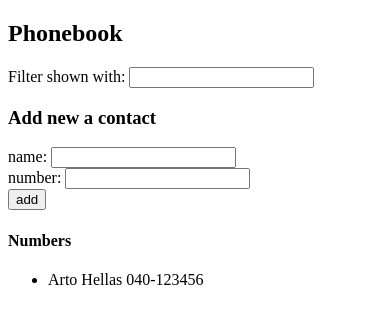
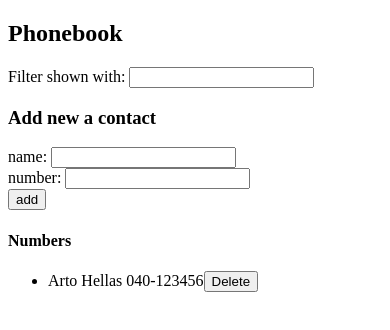
Before and after one commit to RoopeMaatta/Fullstackopen-Helsinki, a React (Create React App) app in the folder part2/phonebook/: page / in a window 390 px wide. Shown: the top 330 px of the page. Built offline with nearby package versions, Linux system fonts and the light colour scheme; no server answers.

Commit message:
2.14 phonebook: delete entry from database button

```diff
--- a/part2/phonebook/db.json
+++ b/part2/phonebook/db.json
@@ -1,5 +1,5 @@
 {
-    "persons":[
+  "persons": [
     {
       "name": "Arto Hellas",
       "number": "040-123456",
--- a/part2/phonebook/src/App.js
+++ b/part2/phonebook/src/App.js
@@ -4,10 +4,8 @@ import Filter from './components/Filter';
 import PersonForm from './components/PersonForm'
 import Persons from './components/Persons'
 
-// Import functions: getAll, create, update:
+// Import functions: getAll, create, update, deleteContact:
 import contactService from "./services/contacts"
-
-
 
 
 const App = () => {
@@ -15,38 +13,19 @@ const App = () => {
     { name: 'Arto Hellas', number: '040-123456', id: 1 },
   ])
   const [newContact, setContact] = useState({name: "", number: "", id: ""})
-  const [highId, setHighId] = useState(1)
   const [filterText, setFilterText] = useState("")
 
 
 useEffect(()=>{
-  console.log ("effect")
-
   contactService
     .getAll()
     .then(response => {
-      console.log("Promise done", response)
       setPersons(response)
-      // setHighId(response.data.length)
     })
     .catch(error => {
-      if (error.response) {
-        // The request was made and the server responded with a status code outside of the 2xx range
-        console.log(error.response.data);
-        console.log(error.response.status);
-        console.log(error.response.headers);
-      } else if (error.request) {
-        // The request was made but no response was received
-        console.log(error.request);
-      } else {
-        // Something happened in setting up the request that triggered an error
-        console.log('Error', error.message);
-      }
-      console.log(error.config);
+      console.log("Error getting all data from server", error)
     });
 }, [])
-
-
 
 
   const addContact = (event) => {
@@ -62,16 +41,30 @@ useEffect(()=>{
       contactService
       .create(newContact)
       .then( response => {
-        console.log(response)
         setPersons(persons.concat(response))
         setContact({name: '', number: ''})
-        //setContact({name: '', number: '', id: highId + 1})
-        //setHighId(highId+1)
       })
       .catch(error => {
         console.log("Error in createing new contact", error)
       })
     }
+  }
+
+
+  // WufQ: Saisiko deleteContactsin jotenkin suoraan person:ille ilman että sitä täytyisi kuljettaa persons:ssien läpi?
+  const deleteContact = (id) => {
+    const personToDelete = persons.find((person) => person.id === id);
+    if (personToDelete && window.confirm(`Delete ${personToDelete.name}?`)) {
+      contactService
+       .deleteContact(id)
+       .then(() => {
+        setPersons(persons.filter((person) => person.id !== id));
+      })
+      .catch((error) => {
+        console.log("Error in deleting contact", error);
+      });
+       }
+
   }
 
   const handleInputChange = (event) => {
@@ -105,6 +98,7 @@ useEffect(()=>{
     <Persons
       persons={persons}
       filterText={filterText}
+      deleteContact={deleteContact}
     />
 
     </div>
--- a/part2/phonebook/src/components/Person.js
+++ b/part2/phonebook/src/components/Person.js
@@ -1,8 +1,16 @@
+
 
 // Render a single persons details
-const Person = ({person}) => {
+const Person = ({person, deleteContact}) => {
+
+    const handleDelete = () => {
+        deleteContact(person.id)
+    }
+
     return (
-      <li>{person.name} {person.number} </li>
+      <li>{person.name} {person.number}
+      <button type="button" onClick={handleDelete}>Delete</button>
+       </li>
     )
   }
 
--- a/part2/phonebook/src/components/Persons.js
+++ b/part2/phonebook/src/components/Persons.js
@@ -2,12 +2,12 @@ import Person from './Person';
 
 
 // Render all people from the phonebook
-const Persons = ({persons, filterText}) => {
+const Persons = ({persons, filterText, deleteContact}) => {
     const filterPersons = (persons, filterText) => persons.filter(person => person.name.toLowerCase().includes(filterText.toLowerCase()))
     return (
       <ul>
         {filterPersons(persons, filterText).map(person =>
-        <Person key={person.id} person={person}/>)}
+        <Person key={person.id} person={person} deleteContact={deleteContact}/>)}
       </ul>
 
     )
--- a/part2/phonebook/src/services/contacts.js
+++ b/part2/phonebook/src/services/contacts.js
@@ -19,4 +19,9 @@ const update = (id, newObject) => {
   return request.then(response => response.data)
 }
 
-export default { getAll, create, update }
+const deleteContact = (id) => {
+    const request = axios.delete(`${baseUrl}/${id}`)
+    return request.then(response => response.data)
+}
+
+export default { getAll, create, update, deleteContact }
```
Lines whose indentation alone changed are shown as unchanged.
